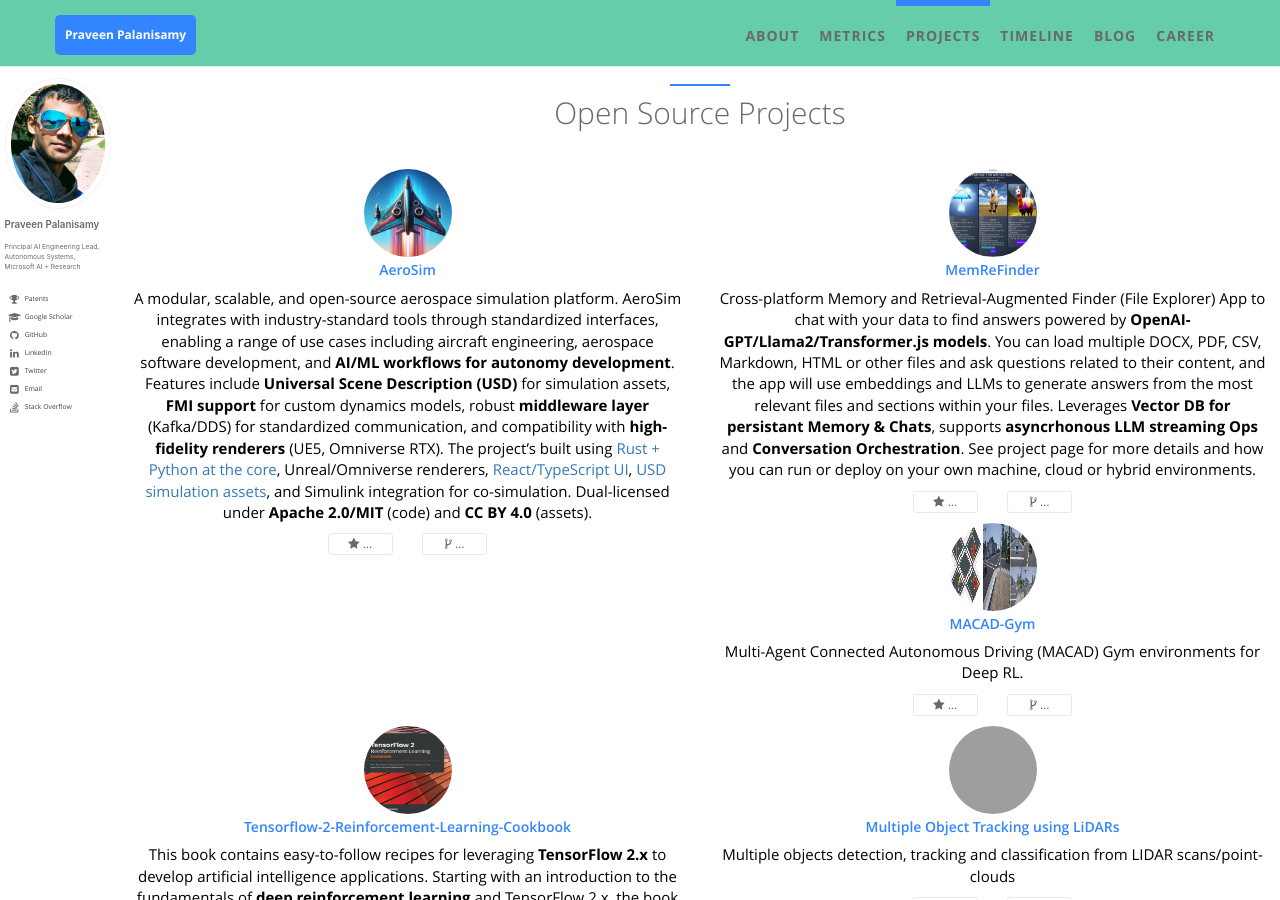
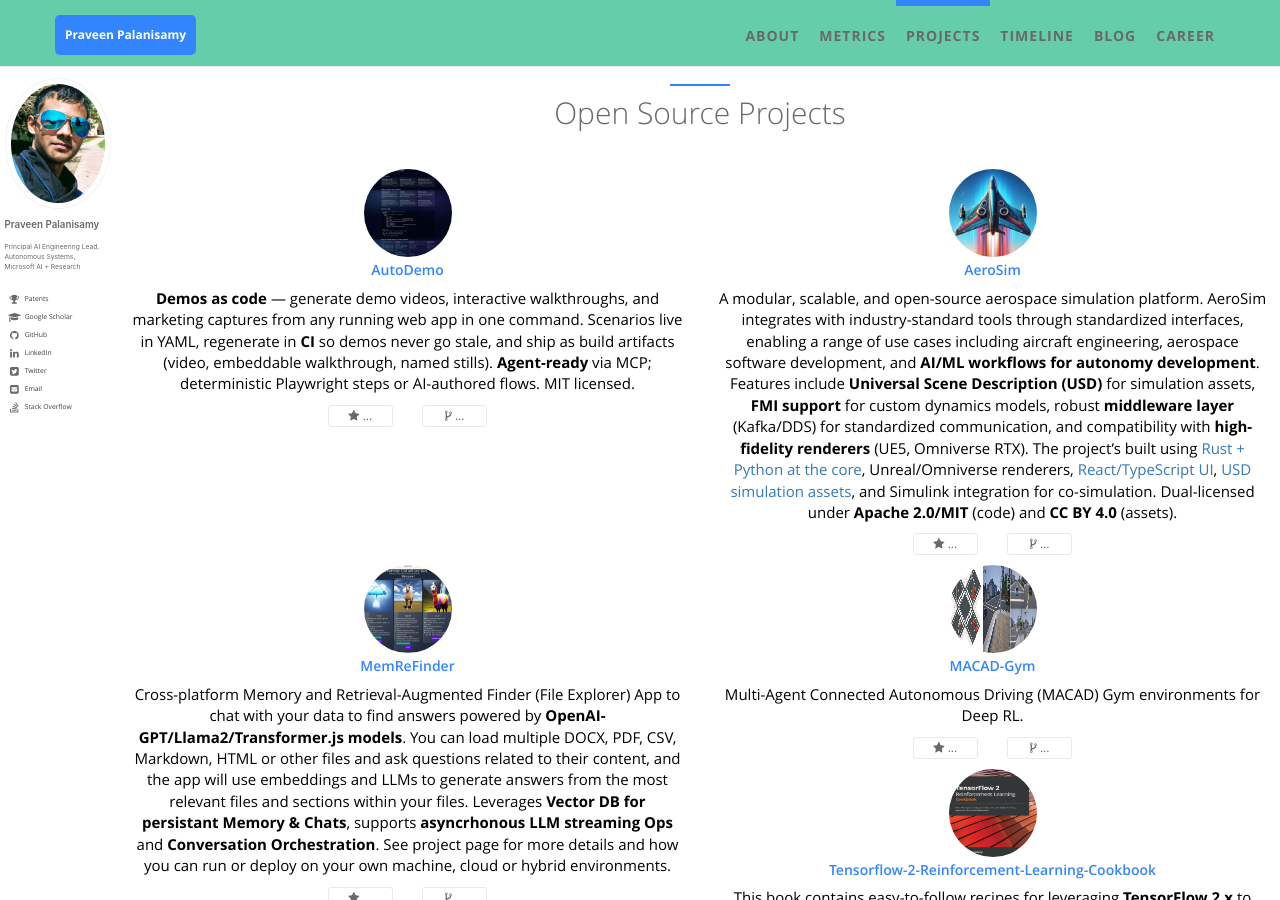
Before and after one commit to praveen-palanisamy/praveen-palanisamy.github.io, a Jekyll site: the page built from index.html, in a window 1280 px wide and 900 px high, scrolled down 2631 px. Built offline with Jekyll 4.4.1, drawn with Linux system fonts in a browser that asks for light colours; grey boxes are pictures that could not be loaded.

Commit message:
Add AutoDemo to the open source projects section.

```diff
--- a/_data/index/projects.yml
+++ b/_data/index/projects.yml
@@ -1,4 +1,11 @@
 # projects section data
+- name: AutoDemo
+  gh_user: praveen-palanisamy
+  repo: autodemo
+  url: https://praveenp.com/autodemo/
+  img: autodemo.png
+  desc: "**Demos as code** — generate demo videos, interactive walkthroughs, and marketing captures from any running web app in one command. Scenarios live in YAML, regenerate in **CI** so demos never go stale, and ship as build artifacts (video, embeddable walkthrough, named stills). **Agent-ready** via MCP; deterministic Playwright steps or AI-authored flows. MIT licensed."
+
 - name: AeroSim
   gh_user: aerosim-open
   repo: aerosim
```
Also changed, not shown: static/assets/img/projects/autodemo.png (added).
